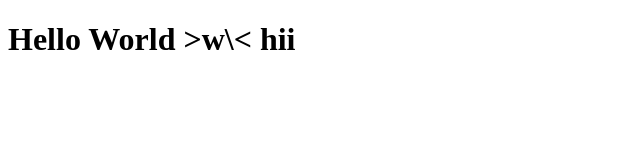
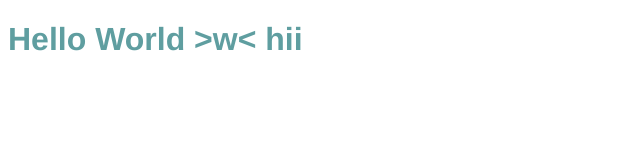
Before and after one commit to madeleieine/first-website, a plain HTML site: page index.html in a window 1280 px wide. Shown: the whole page, without its empty margins (0-640 px from the left). Drawn offline with Linux system fonts and the light colour scheme.

Commit message:
save index.html

```diff
--- a/index.html
+++ b/index.html
@@ -3,6 +3,13 @@
 <html>
     <body>
         <title> madeleine's super aweseome first website </title>
+        <meta charset="UTF-8">
+        <style>
+            h1{
+                color:cadetblue;
+                font-family:'Franklin Gothic Medium';
+            }
+        </style>
     </body>
-    <h1> Hello World >w\< hii </h1>
+    <h1> Hello World >w< hii </h1>
 </html>
```
